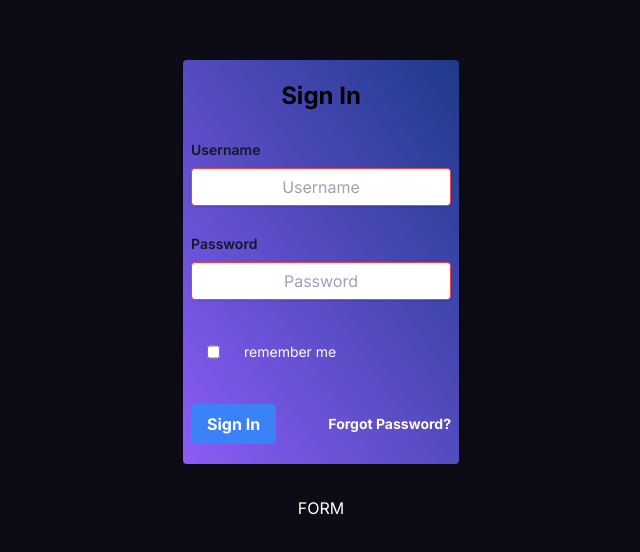
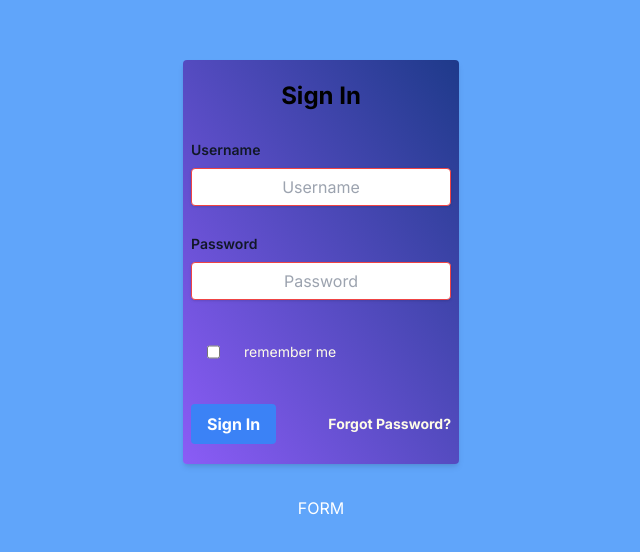
Before and after one commit to mconrejas/project-frontend, a Next.js app: page / in a window 1280 px wide. Shown: the part 110-662 px from the top of the page, without its empty margins (319-959 px from the left). Built offline with nearby package versions, Linux system fonts and the light colour scheme.

Commit message:
progressoftheday

```diff
--- a/app/globals.css
+++ b/app/globals.css
@@ -1,8 +1,10 @@
-@tailwind base;
-@tailwind components;
-@tailwind utilities;
+@import "tailwindcss/base";
 
-:root {
+@import "tailwindcss/components";
+
+@import "tailwindcss/utilities";
+
+/* :root {
   --foreground-rgb: 0, 0, 0;
   --background-start-rgb: 214, 219, 220;
   --background-end-rgb: 255, 255, 255;
@@ -20,4 +22,4 @@ body {
   color: rgb(var(--foreground-rgb));
   background-color: #0d0c16;
 
-}
+} */
--- /dev/null
+++ b/app/layout/design.js
@@ -0,0 +1,26 @@
+import 'tailwindcss/tailwind.css'
+
+
+export default function Design({children}){
+
+return(
+ <div className="flex h-screen bg-blue-400">
+    <div className="m-auto bg-slate-50 rounded-md w-3/5 h-3/4 grid lg:grid-cols-2">
+          <div>
+                images
+         </div>
+
+        <div className="right flex flex-col justify-evenly">
+            <div className="text-center py-10">
+                {children}
+            </div>
+        </div>
+    </div>
+
+ </div>
+
+
+)
+
+
+}
--- a/app/layout/design.tsx
+++ /dev/null
@@ -1,22 +0,0 @@
-export default function Design({children}){
-return(
- <div className="flex h-screen bg-blue-400">
-    <div className="m-auto bg-slate-50 rounded-md w-3/5 h-3/4 grid lg:grid-cols-2">
-          <div>
-                images
-         </div>
-
-        <div className="right flex flex-col justify-evenly">
-            <div className="text-center py-10">
-                {children}
-            </div>
-        </div>
-    </div>
-
- </div>
-
-
-)
-
-
-}
--- a/app/page.tsx
+++ b/app/page.tsx
@@ -3,9 +3,11 @@ import Link from "next/link"
 
 function App() {
     return (
-        <div className="min-h-screen flex-col justify-center flex w-full g-screen">
+
+        <div className="bg-blue-400 min-h-screen flex-col justify-center flex w-full g-screen">
             <div className="w-full flex items-center justify-center lg:w-full">
                <Login/>
+
             </div>
             <div className=" text-center text-white 500">
             <Link href="app/components/SignIn"> FORM</Link>
--- a/pages/404.tsx
+++ b/pages/404.tsx
@@ -1,15 +1,24 @@
 import React from 'react';
 import Link from "next/link"
+import 'tailwindcss/tailwind.css'
+
+
 
 const NotFoundPage: React.FC = () => {
 
 
   return (
 
-    <div className="flex items-center justify-center h-screen bg-gray-900">
+    <div className="flex items-center justify-center h-screen bg-gray-900 flex-col space-y-6">
       <div className="max-w-md mx-auto p-8 bg-white border border-gray-300 rounded-md shadow-md">
-        <h1 className="text-4xl font-bold text-gray-800">page not found!</h1>
-        <Link href="/App" className='text text-center  '> back to home page</Link>
+        <h1 className="text-4xl font-bold text-gray-800">PAGE NOT FOUND!</h1>
+
+          <div className="flex justify-center">
+
+                <button className="h-12 bg-blue-500 hover:bg-blue-700 text-white font-bold py-2 px-2 rounded " type="button">
+                            <Link href="/" className='text-center  '> back to home page</Link>
+                </button>
+            </div>
       </div>
     </div>
   );
--- a/pages/register.tsx
+++ b/pages/register.tsx
@@ -1,4 +1,7 @@
 import Head from "next/head"
+
+import 'tailwindcss/tailwind.css'
+
 
 
 
--- a/tailwind.config.js
+++ b/tailwind.config.js
@@ -1,11 +1,11 @@
 /** @type {import('tailwindcss').Config} */
 module.exports = {
   content: [
-    './pages/**/*.{js,ts,jsx,tsx,mdx}',
-    './components/**/*.{js,ts,jsx,tsx,mdx}',
-    './app/**/*.{js,ts,jsx,tsx,mdx}',
-    '.layout/**/*.{js,ts,jsx,tsx,mdx}',
-    './src/**/*.{html,js}',
+    "./app/**/*.{js,ts,jsx,tsx}",
+    "./pages/**/*.{js,ts,jsx,tsx}",
+    "./components/**/*.{js,ts,jsx,tsx}",
+    "./src/**/*.{js,ts,jsx,tsx}",
+
     ],
 
   theme: {
--- a/tsconfig.json
+++ b/tsconfig.json
@@ -1,5 +1,5 @@
 {
-    "compilerOptions": {
+  "compilerOptions": {
     "target": "es5",
     "lib": ["dom", "dom.iterable", "esnext"],
     "allowJs": true,
```
